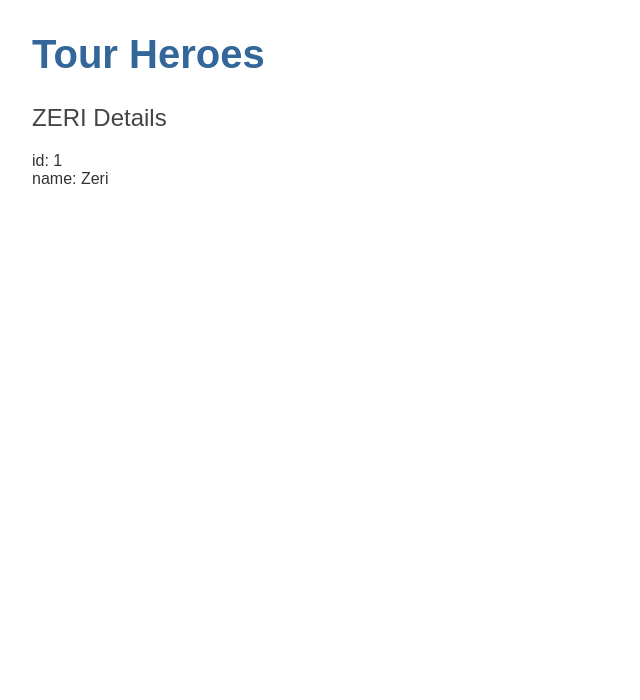
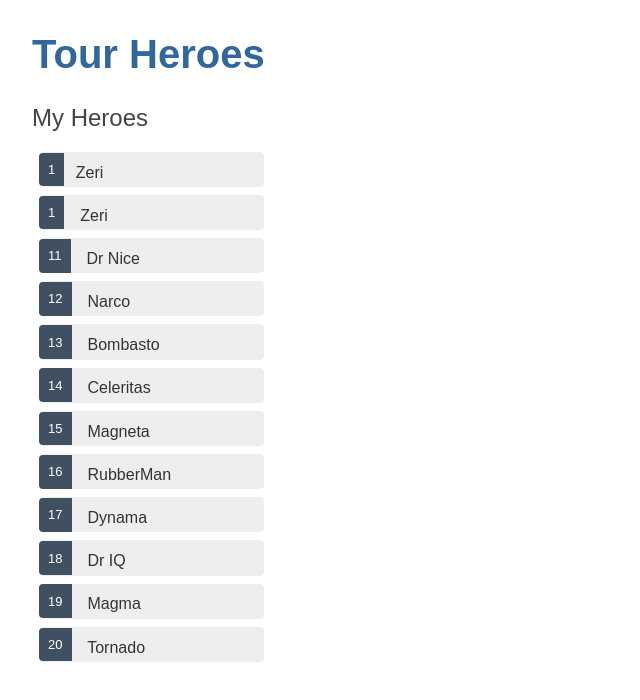
Before and after one commit to Casttiiel/HackerLearning, an Angular app: page / in a window 1280 px wide. Shown: the top 700 px of the page, without its empty margins (0-640 px from the left). Built offline with nearby package versions, Linux system fonts and the light colour scheme.

Commit message:
SegundaSesion

```diff
--- a/src/app/app.module.ts
+++ b/src/app/app.module.ts
@@ -5,6 +5,7 @@
 import { AppComponent } from './app.component';
 import { HeroesComponent } from './heroes/heroes.component';
 
+import { FormsModule } from '@angular/forms';
 @NgModule({
   declarations: [
     AppComponent,
@@ -12,7 +13,8 @@
   ],
   imports: [
     BrowserModule,
-    AppRoutingModule
+    AppRoutingModule,
+    FormsModule
   ],
   providers: [],
   bootstrap: [AppComponent]
--- a/src/app/heroes/heroes.component.css
+++ b/src/app/heroes/heroes.component.css
@@ -0,0 +1,52 @@
+/* HeroesComponent's private CSS styles */
+.heroes {
+    margin: 0 0 2em 0;
+    list-style-type: none;
+    padding: 0;
+    width: 15em;
+  }
+  .heroes li {
+    cursor: pointer;
+    position: relative;
+    left: 0;
+    background-color: #EEE;
+    margin: .5em;
+    padding: .3em 0;
+    height: 1.6em;
+    border-radius: 4px;
+  }
+  .heroes li:hover {
+    color: #2c3a41;
+    background-color: #e6e6e6;
+    left: .1em;
+  }
+  .heroes li.selected {
+    background-color: black;
+    color: white;
+  }
+  .heroes li.selected:hover {
+    background-color: #505050;
+    color: white;
+  }
+  .heroes li.selected:active {
+    background-color: black;
+    color: white;
+  }
+  .heroes .badge {
+    display: inline-block;
+    font-size: small;
+    color: white;
+    padding: 0.8em 0.7em 0 0.7em;
+    background-color:#405061;
+    line-height: 1em;
+    position: relative;
+    left: -1px;
+    top: -4px;
+    height: 1.8em;
+    margin-right: .8em;
+    border-radius: 4px 0 0 4px;
+  }
+
+  input {
+    padding: .5rem;
+  }
--- a/src/app/heroes/heroes.component.html
+++ b/src/app/heroes/heroes.component.html
@@ -1,3 +1,24 @@
-<h2>{{hero.name | uppercase}} Details</h2>
-<div><span>id: </span>{{hero.id}}</div>
-<div><span>name: </span>{{hero.name}}</div>
+
+
+  <h2>My Heroes</h2>
+
+
+<ul class="heroes">
+    <li (click)="onSelect(hero)"[class.selected]="hero === selectedHero">
+        <span class="badge">{{hero.id}}</span>{{hero.name}}
+    </li>
+    <li *ngFor="let hero of heroes" (click)="onSelect(hero)" [class.selected]="hero === selectedHero"><span class="badge">{{hero.id}}</span> {{hero.name}}</li>
+
+</ul>
+
+
+<div *ngIf="selectedHero">
+
+    <h2>{{selectedHero.name | uppercase}} Details</h2>
+    <div><span>id: </span>{{selectedHero.id}}</div>
+    <div>
+      <label for="hero-name">Hero name: </label>
+      <input id="hero-name" [(ngModel)]="selectedHero.name" placeholder="name">
+    </div>
+
+  </div>
--- a/src/app/heroes/heroes.component.ts
+++ b/src/app/heroes/heroes.component.ts
@@ -1,11 +1,12 @@
 import { Component, OnInit } from '@angular/core';
 import { Hero } from '../hero';
-
+import { HEROES } from '../mock-heroes';
 @Component({
   selector: 'app-heroes',
   templateUrl: './heroes.component.html',
   styleUrls: ['./heroes.component.css']
 })
+
 export class HeroesComponent implements OnInit {
   hero : Hero = {
     id: 1,
@@ -13,7 +14,18 @@
   };
   constructor() { }
 
+  heroes = HEROES;
+
   ngOnInit(): void {
   }
 
+
+
+  selectedHero?: Hero;
+
+onSelect(hero: Hero): void {
+  this.selectedHero = hero;
 }
+
+
+}
--- /dev/null
+++ b/src/app/mock-heroes.ts
@@ -0,0 +1,15 @@
+import { Hero } from './hero';
+
+export const HEROES: Hero[] = [
+    { id: 1, name:'Zeri'},
+  { id: 11, name: 'Dr Nice' },
+  { id: 12, name: 'Narco' },
+  { id: 13, name: 'Bombasto' },
+  { id: 14, name: 'Celeritas' },
+  { id: 15, name: 'Magneta' },
+  { id: 16, name: 'RubberMan' },
+  { id: 17, name: 'Dynama' },
+  { id: 18, name: 'Dr IQ' },
+  { id: 19, name: 'Magma' },
+  { id: 20, name: 'Tornado' }
+];
```
